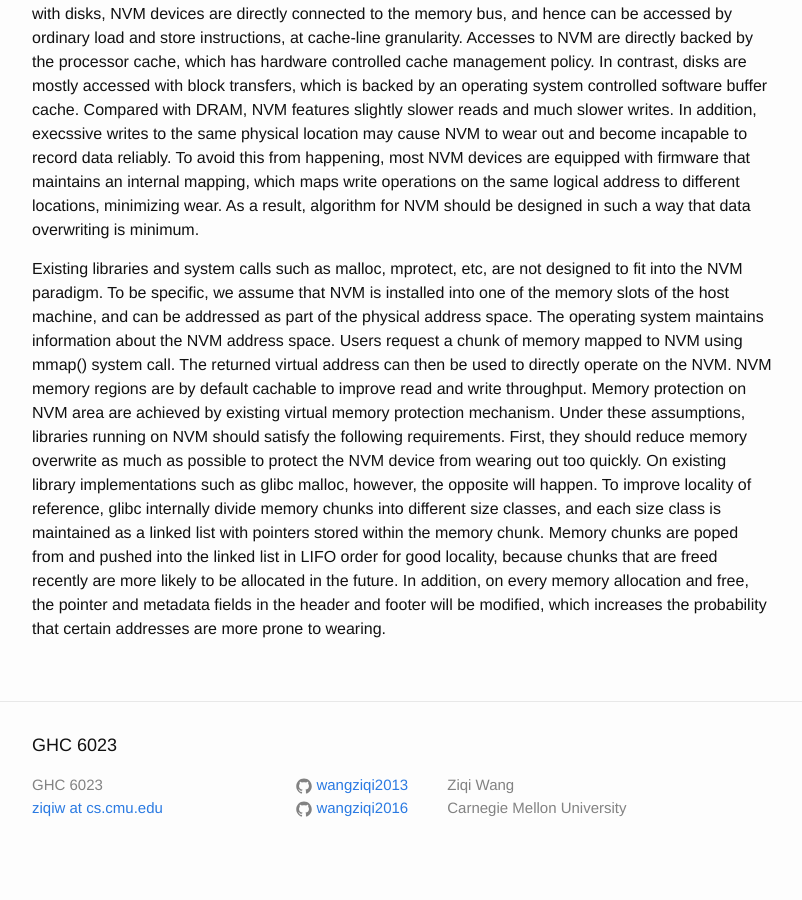
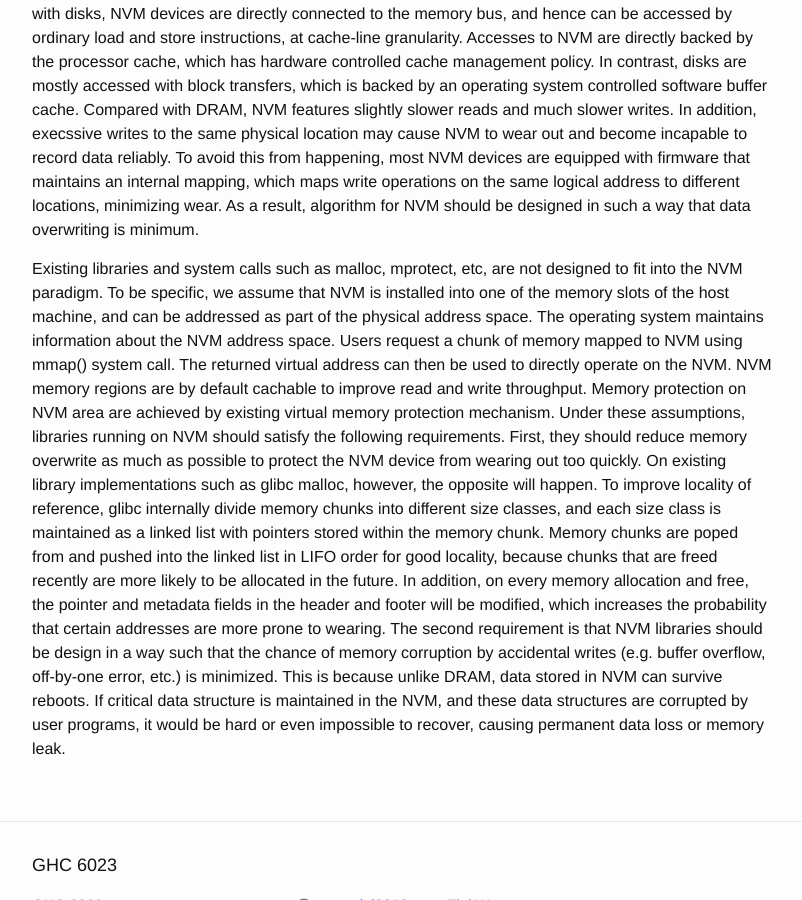
Before and after one commit to wangziqi2013/wangziqi2013.github.io, a Jekyll site: the page built from _posts/2019-02-04-consistent-durable-and-safe.markdown, in a window 1280 px wide and 900 px high, scrolled down 628 px. Shown: the whole window, without its empty margins (238-1040 px from the left). Built offline with Jekyll 4.4.1, drawn with Linux system fonts in a browser that asks for light colours; before the commit the page ends 1507 px from its top, so only the background shows below that.

Commit message:
Adding second requirement

```diff
--- a/_posts/2019-02-04-consistent-durable-and-safe.markdown
+++ b/_posts/2019-02-04-consistent-durable-and-safe.markdown
@@ -38,4 +38,7 @@ size classes, and each size class is maintained as a linked list with pointers s
 chunks are poped from and pushed into the linked list in LIFO order for good locality, because chunks that are freed
 recently are more likely to be allocated in the future. In addition, on every memory allocation and free, the pointer
 and metadata fields in the header and footer will be modified, which increases the probability that certain addresses are
-more prone to wearing.
+more prone to wearing. The second requirement is that NVM libraries should be design in a way such that the chance of
+memory corruption by accidental writes (e.g. buffer overflow, off-by-one error, etc.) is minimized. This is because unlike
+DRAM, data stored in NVM can survive reboots. If critical data structure is maintained in the NVM, and these data structures
+are corrupted by user programs, it would be hard or even impossible to recover, causing permanent data loss or memory leak.
```
